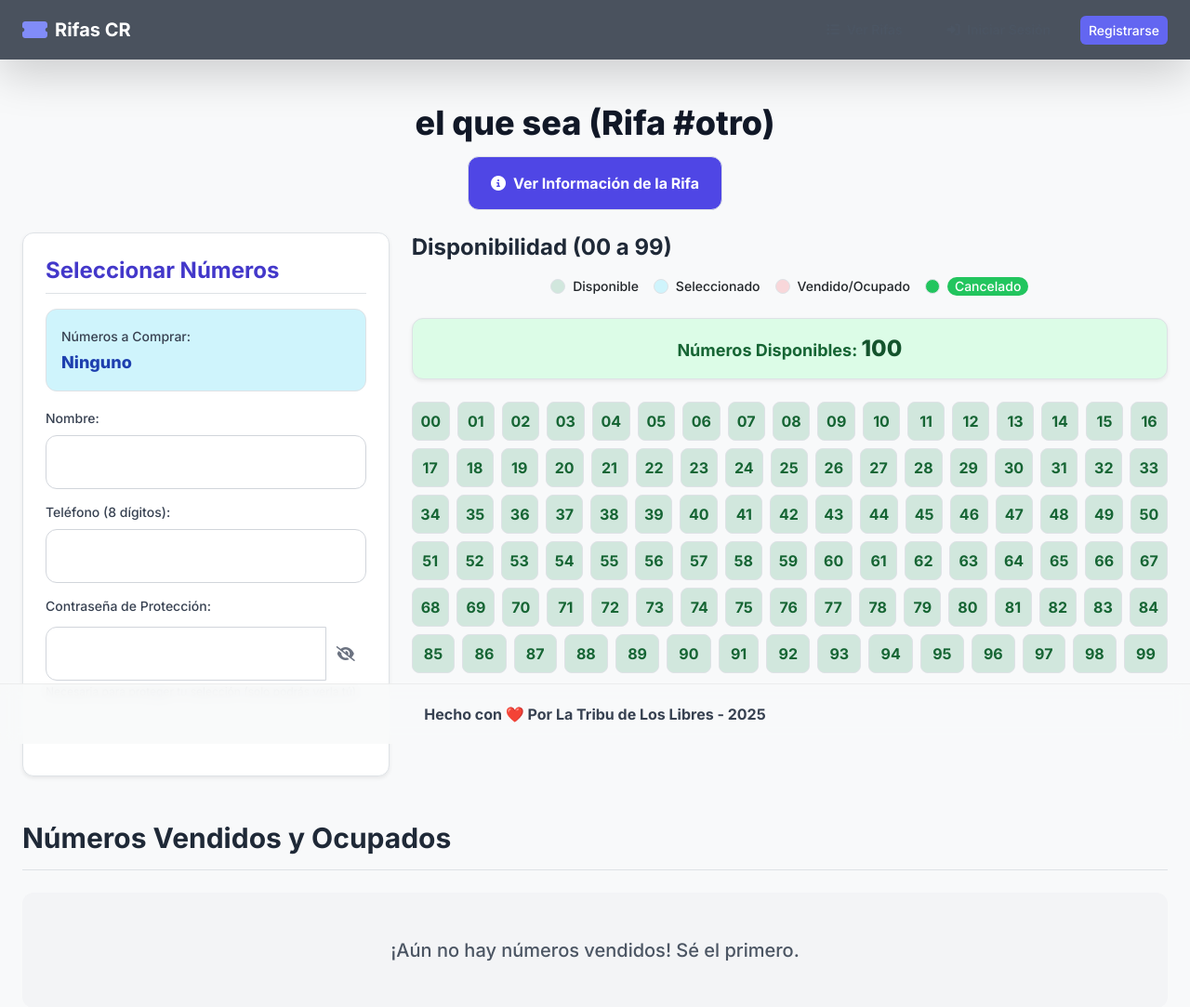
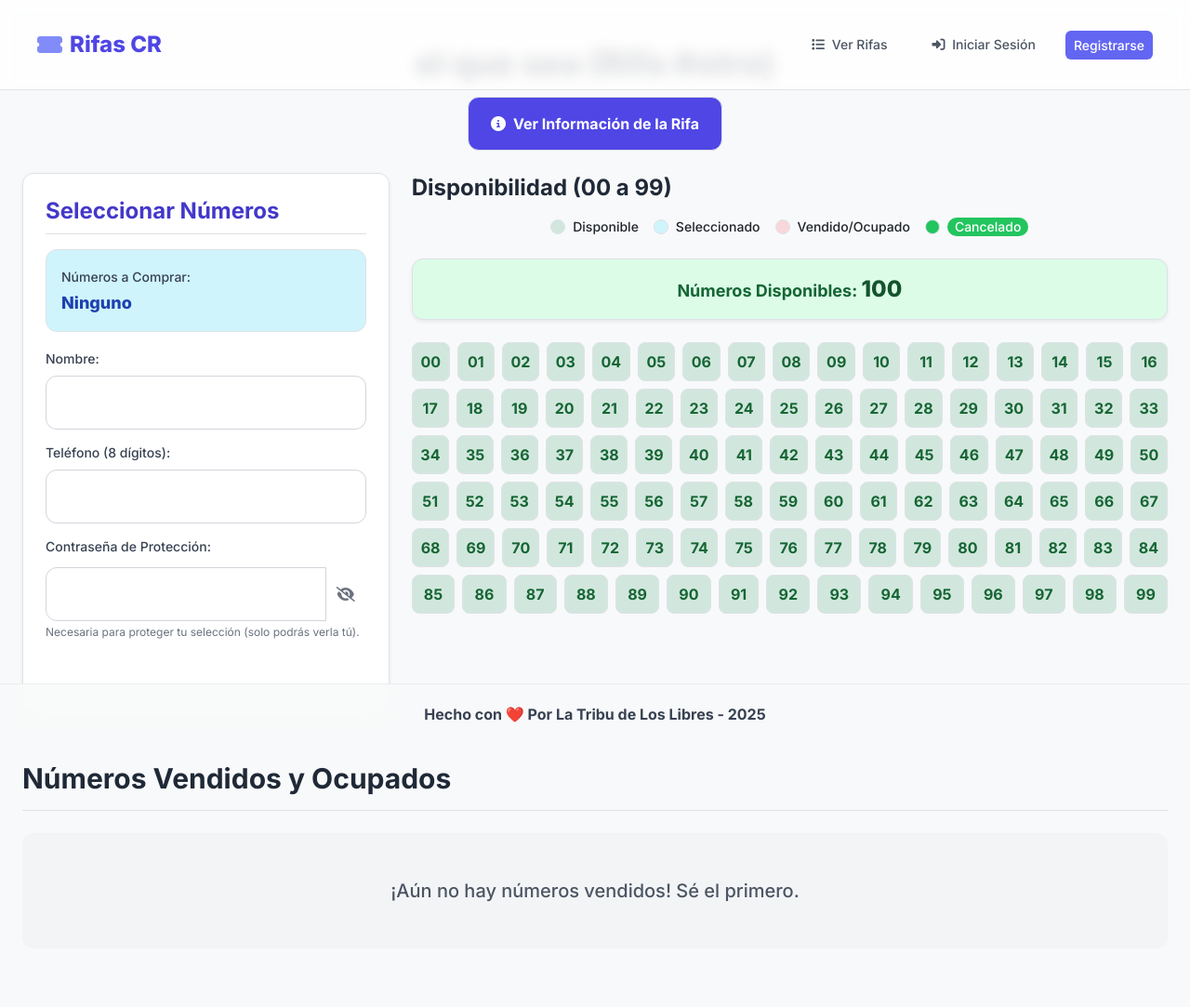
Before and after one commit to kerm1977/rifas, a Flask app: page /rifas/6 in a window 1280 px wide. Shown: the top 1083 px of the page at 93% size. After the commit the page ends 970 px from the top, so only its background shows below. Run offline with Flask 3, Linux system fonts and the light colour scheme; data comes from the database, SQL or seed files in the repository; both versions use the stored data as it was after the commit; data that the repository does not hold is empty; some libraries are stand-ins or nearby versions.

Commit message:
Corregido el navbar

```diff
--- a/static/css/base.css
+++ b/static/css/base.css
@@ -7,96 +7,3 @@ body {
     /* CORRECCIÓN: Añade padding al final para que el footer no tape contenido */
     padding-bottom: 80px;
 }
-
-/* --- ESTILOS DEL NAVBAR (MENÚ) --- */
-/* Contenedor principal del Navbar */
-.navbar-custom {
-    background-color: #ffffff;
-    box-shadow: 0 2px 4px rgba(0,0,0,0.1);
-    padding: 1rem;
-    position: sticky;
-    top: 0;
-    z-index: 1000;
-}
-
-/* Logo o Título */
-.navbar-brand {
-    font-size: 1.5rem;
-    font-weight: 800; /* extrabold */
-    color: #4f46e5; /* Indigo */
-}
-
-/* Botón Hamburguesa (Toggler) */
-#nav-toggler {
-    border: none;
-    background: transparent;
-    font-size: 1.5rem;
-    color: #374151; /* Gray-700 */
-}
-
-/* Contenedor de los enlaces del menú */
-#nav-menu {
-    display: none; /* Oculto por defecto en móvil */
-    width: 100%;
-}
-
-/* CORRECCIÓN: Estilos para cuando el menú está ACTIVO (visible) en móvil */
-#nav-menu.active {
-    display: flex;
-    flex-direction: column;
-    align-items: center;
-    gap: 1rem;
-    padding-top: 1rem;
-}
-
-/* Enlaces del menú */
-.nav-link {
-    color: #4b5563; /* Gray-600 */
-    font-weight: 600; /* semibold */
-    text-decoration: none;
-    padding: 0.5rem 1rem;
-    border-radius: 0.5rem;
-    transition: all 0.2s ease-in-out;
-}
-
-.nav-link:hover, .nav-link.active {
-    background-color: #eef2ff; /* Indigo-50 */
-    color: #4338ca; /* Indigo-700 */
-}
-
-/* Estilos para pantalla grande (Desktop) */
-@media (min-width: 1024px) {
-    #nav-toggler {
-        display: none; /* Ocultar hamburguesa */
-    }
-    #nav-menu {
-        display: flex; /* Mostrar enlaces en fila */
-        flex-direction: row;
-        width: auto;
-        margin-left: auto; /* Alinea a la derecha */
-    }
-}
-
-
-/* --- ESTILOS DEL FOOTER --- */
-/* CAMBIO: Estilos para un footer fijo con efecto blur */
-.footer-custom {
-    /* Fondo semi-transparente para que el blur sea visible */
-    background-color: rgba(248, 249, 250, 0.85); /* Gris claro semi-transparente */
-    backdrop-filter: blur(8px);
-    -webkit-backdrop-filter: blur(8px); /* Para compatibilidad con Safari */
-
-    color: #374151; /* Texto oscuro para contraste */
-    padding: 1.25rem 1rem;
-    text-align: center;
-    position: fixed; /* Lo fija en la parte inferior */
-    bottom: 0;
-    left: 0;
-    width: 100%;
-    z-index: 900;
-    border-top: 1px solid rgba(0, 0, 0, 0.05); /* Borde superior sutil */
-}
-
-.footer-custom a {
-    color: #ffffff;
-/* ... existing code ... */
--- /dev/null
+++ b/static/css/footer.css
@@ -0,0 +1,22 @@
+/* --- ESTILOS DEL FOOTER --- */
+/* CAMBIO: Estilos para un footer fijo con efecto blur */
+.footer-custom {
+    /* Fondo semi-transparente para que el blur sea visible */
+    background-color: rgba(248, 249, 250, 0.85); /* Gris claro semi-transparente */
+    backdrop-filter: blur(8px);
+    -webkit-backdrop-filter: blur(8px); /* Para compatibilidad con Safari */
+
+    color: #374151; /* Texto oscuro para contraste */
+    padding: 1.25rem 1rem;
+    text-align: center;
+    position: fixed; /* Lo fija en la parte inferior */
+    bottom: 0;
+    left: 0;
+    width: 100%;
+    z-index: 900;
+    border-top: 1px solid rgba(0, 0, 0, 0.05); /* Borde superior sutil */
+}
+
+.footer-custom a {
+    color: #ffffff;
+/* ... existing code ... */
--- a/static/css/main.css
+++ b/static/css/main.css
@@ -3,5 +3,7 @@
 @import url('detalle_rifa.css');
 @import url('rutas.css');
 @import url('all.min.css');
+@import url('navbar.css');
+@import url('footer.css');
 /*FUENTES*/
 @import url('../webfonts/css/all.min.css');
--- /dev/null
+++ b/static/css/navbar.css
@@ -0,0 +1,88 @@
+/* --- ESTILOS DEL NAVBAR (MENÚ) --- */
+/* Contenedor principal del Navbar */
+.navbar-custom {
+    /* CAMBIO: Fondo claro semi-transparente y efecto blur (como el footer) */
+    background-color: rgba(255, 255, 255, 0.85); /* Blanco con 85% opacidad */
+    backdrop-filter: blur(8px);
+    -webkit-backdrop-filter: blur(8px); /* Para compatibilidad con Safari */
+
+    /* CAMBIO: Borde inferior sutil para fondo claro */
+    border-bottom: 1px solid rgba(0, 0, 0, 0.1);
+
+    padding: 1rem;
+    position: fixed;
+    top: 0;
+    left: 0;
+    width: 100%;
+    z-index: 1000;
+}
+
+/* Logo o Título */
+.navbar-brand {
+    font-size: 1.5rem;
+    font-weight: 800; /* extrabold */
+    color: #4f46e5; /* Indigo */
+}
+
+/* Botón Hamburguesa (Toggler) */
+#nav-toggler {
+    border: none;
+    background: transparent;
+    font-size: 1.5rem;
+    color: #374151; /* Gray-700 */
+}
+
+/* CAMBIO: Anular el color del toggler para que sea oscuro sobre fondo claro */
+.navbar-custom #nav-toggler {
+    color: #374151; /* Gray-700 */
+}
+
+
+/* Contenedor de los enlaces del menú */
+#nav-menu {
+    display: none; /* Oculto por defecto en móvil */
+    width: 100%;
+}
+
+/* CORRECCIÓN: Estilos para cuando el menú está ACTIVO (visible) en móvil */
+#nav-menu.active {
+    display: flex;
+    flex-direction: column;
+    align-items: center;
+    gap: 1rem;
+    padding-top: 1rem;
+}
+
+/* Enlaces del menú */
+.nav-link {
+    color: #4b5563; /* Gray-600 */
+    font-weight: 600; /* semibold */
+    text-decoration: none;
+    padding: 0.5rem 1rem;
+    border-radius: 0.5rem;
+    transition: all 0.2s ease-in-out;
+}
+
+/* CAMBIO: Anular el color del nav-link para que sea oscuro sobre fondo claro */
+.navbar-custom .nav-link {
+    color: #4b5563; /* Gray-600 */
+}
+
+/* CAMBIO: Estilos hover/active para fondo claro */
+.navbar-custom .nav-link:hover, .navbar-custom .nav-link.active {
+    background-color: #eef2ff; /* Indigo-50 */
+    color: #4338ca; /* Indigo-700 */
+}
+
+/* Estilos para pantalla grande (Desktop) */
+@media (min-width: 1024px) {
+    #nav-toggler {
+        display: none; /* Ocultar hamburguesa */
+    }
+    #nav-menu {
+        display: flex; /* Mostrar enlaces en fila */
+        flex-direction: row;
+        width: auto;
+        margin-left: auto; /* Alinea a la derecha */
+    }
+}
--- a/static/js/base.js
+++ b/static/js/base.js
@@ -5,19 +5,19 @@ function now_year() {
 
 // --- Lógica del Navbar (Puro JS) ---
 document.getElementById('nav-toggler').addEventListener('click', function() {
-    const menu = document.getElementById('nav-menu');
-    // Usamos 'active' para cambiar entre display: none y display: flex/column,
-    // que se define en base.css
-    menu.classList.toggle('active');
+    // CORRECCIÓN: Apuntar al contenedor del menú móvil correcto ('nav-menu-mobile')
+    const menu = document.getElementById('nav-menu-mobile');
+    // CORRECCIÓN: Usar la clase 'd-none' de Bootstrap para mostrar/ocultar el menú
+    menu.classList.toggle('d-none');
 });
 
 // Ocultar menú si el tamaño de la pantalla es grande
 window.addEventListener('resize', function() {
-    const menu = document.getElementById('nav-menu');
-    // 1024px es el breakpoint 'lg' de Tailwind
+    // CORRECCIÓN: Apuntar también aquí al menú móvil
+    const menu = document.getElementById('nav-menu-mobile');
+    // 1024px es el breakpoint 'lg'
     if (window.innerWidth >= 1024) {
-        // Aseguramos que el estado 'active' (que fuerza flex/column en móvil)
-        // se remueva en escritorio, permitiendo que el media query de CSS tome control.
-        menu.classList.remove('active');
+        // Aseguramos que el menú móvil siempre se oculte en vistas de escritorio
+        menu.classList.add('d-none');
     }
 });
--- a/templates/base.html
+++ b/templates/base.html
@@ -11,6 +11,8 @@
     <!-- Bootstrap 5.3 (CSS y JS) -->
     <link href="https://cdn.jsdelivr.net/npm/bootstrap@5.3.2/dist/css/bootstrap.min.css" rel="stylesheet">
 
+
+
     <!-- Font Awesome -->
     <link rel="stylesheet" href="https://cdnjs.cloudflare.com/ajax/libs/font-awesome/6.4.2/css/all.min.css">
 
@@ -23,7 +25,7 @@
     <link rel="manifest" href="{{ url_for('static', filename='manifest.json') }}">
 
     <!-- Estilos base personalizados -->
-    <link rel="stylesheet" href="{{ url_for('static', filename='css/base.css') }}">
+        <link rel="stylesheet" href="{{ url_for('static', filename='css/main.css') }}">
 
     <!-- Bloque para enlaces CSS específicos de cada página -->
     {% block head_links %}{% endblock %}
--- a/templates/navbar.html
+++ b/templates/navbar.html
@@ -1,34 +1,36 @@
-<!-- CORRECCIÓN: Se elimina el enlace roto a 'movies.browse_files' y se estructura la navegación correctamente. -->
-<nav class="bg-gray-800/80 text-white sticky top-0 z-50 shadow-lg">
+<!-- navbar.html -->
+<nav class="navbar-custom">
     <div class="container-fluid max-w-7xl mx-auto px-4">
         <div class="d-flex justify-content-between align-items-center h-16">
             <!-- Logo y Nombre -->
             <div class="flex-shrink-0">
-                <a href="{{ url_for('rifas.ver_rifas') }}" class="d-flex align-items-center text-white text-decoration-none">
+                <!-- CAMBIO: Se remueve la clase de color 'text-white' y se añade 'text-decoration-none' para un look limpio -->
+                <a href="{{ url_for('rifas.ver_rifas') }}" class="d-flex align-items-center text-decoration-none">
                     <i class="fas fa-ticket-alt text-2xl text-indigo-400 me-2"></i>
-                    <span class="font-bold text-xl">Rifas CR</span>
+                    <!-- CAMBIO: Se añade la clase 'navbar-brand' para aplicar el estilo de color y fuente desde el CSS -->
+                    <span class="navbar-brand">Rifas CR</span>
                 </a>
             </div>
 
             <!-- Menú de Navegación (Desktop) -->
             <div class="d-none d-lg-block">
                 <div id="nav-menu" class="d-flex align-items-center space-x-4">
-                    <a href="{{ url_for('rifas.ver_rifas') }}" class="nav-link px-3 py-2 rounded-md text-sm font-medium hover:bg-gray-700">
+                    <a href="{{ url_for('rifas.ver_rifas') }}" class="nav-link px-3 py-2 rounded-md text-sm font-medium">
                         <i class="fas fa-list me-1"></i> Ver Rifas
                     </a>
 
                     {% if current_user.is_authenticated and current_user.is_superuser() %}
-                    <a href="{{ url_for('rifas.crear_rifa') }}" class="nav-link px-3 py-2 rounded-md text-sm font-medium hover:bg-gray-700">
+                    <a href="{{ url_for('rifas.crear_rifa') }}" class="nav-link px-3 py-2 rounded-md text-sm font-medium">
                         <i class="fas fa-plus-circle me-1"></i> Crear Rifa
                     </a>
                     {% endif %}
 
                     {% if current_user.is_authenticated %}
-                    <a href="{{ url_for('rifas.logout') }}" class="nav-link px-3 py-2 rounded-md text-sm font-medium hover:bg-gray-700">
+                    <a href="{{ url_for('rifas.logout') }}" class="nav-link px-3 py-2 rounded-md text-sm font-medium">
                         <i class="fas fa-sign-out-alt me-1"></i> Cerrar Sesión
                     </a>
                     {% else %}
-                    <a href="{{ url_for('rifas.login') }}" class="nav-link px-3 py-2 rounded-md text-sm font-medium hover:bg-gray-700">
+                    <a href="{{ url_for('rifas.login') }}" class="nav-link px-3 py-2 rounded-md text-sm font-medium">
                         <i class="fas fa-sign-in-alt me-1"></i> Iniciar Sesión
                     </a>
                     <a href="{{ url_for('rifas.register') }}" class="btn btn-sm bg-indigo-500 hover:bg-indigo-600 text-white rounded-md font-medium">
@@ -40,7 +42,8 @@
 
             <!-- Botón de Hamburguesa (Móvil) -->
             <div class="d-lg-none">
-                <button id="nav-toggler" type="button" class="btn text-white hover:bg-gray-700">
+                <!-- CAMBIO: Se remueve la clase 'text-white' para que el CSS tome control del color -->
+                <button id="nav-toggler" type="button" class="btn">
                     <i class="fas fa-bars text-xl"></i>
                 </button>
             </div>
@@ -50,16 +53,16 @@
     <!-- Menú Desplegable (Móvil) -->
     <div id="nav-menu-mobile" class="d-lg-none d-none">
         <div class="px-2 pt-2 pb-3 space-y-1">
-            <a href="{{ url_for('rifas.ver_rifas') }}" class="nav-link d-block px-3 py-2 rounded-md text-base font-medium hover:bg-gray-700">Ver Rifas</a>
+            <a href="{{ url_for('rifas.ver_rifas') }}" class="nav-link d-block px-3 py-2 rounded-md text-base font-medium">Ver Rifas</a>
             {% if current_user.is_authenticated and current_user.is_superuser() %}
-            <a href="{{ url_for('rifas.crear_rifa') }}" class="nav-link d-block px-3 py-2 rounded-md text-base font-medium hover:bg-gray-700">Crear Rifa</a>
+            <a href="{{ url_for('rifas.crear_rifa') }}" class="nav-link d-block px-3 py-2 rounded-md text-base font-medium">Crear Rifa</a>
             {% endif %}
 
             {% if current_user.is_authenticated %}
-            <a href="{{ url_for('rifas.logout') }}" class="nav-link d-block px-3 py-2 rounded-md text-base font-medium hover:bg-gray-700">Cerrar Sesión</a>
+            <a href="{{ url_for('rifas.logout') }}" class="nav-link d-block px-3 py-2 rounded-md text-base font-medium">Cerrar Sesión</a>
             {% else %}
-            <a href="{{ url_for('rifas.login') }}" class="nav-link d-block px-3 py-2 rounded-md text-base font-medium hover:bg-gray-700">Iniciar Sesión</a>
-            <a href="{{ url_for('rifas.register') }}" class="nav-link d-block px-3 py-2 rounded-md text-base font-medium hover:bg-gray-700">Registrarse</a>
+            <a href="{{ url_for('rifas.login') }}" class="nav-link d-block px-3 py-2 rounded-md text-base font-medium">Iniciar Sesión</a>
+            <a href="{{ url_for('rifas.register') }}" class="nav-link d-block px-3 py-2 rounded-md text-base font-medium">Registrarse</a>
             {% endif %}
         </div>
     </div>
```
Also changed, not shown: rifas.sqlite.
